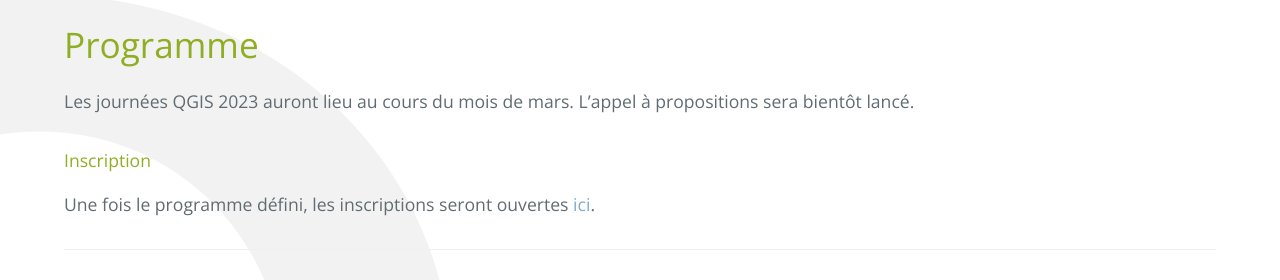
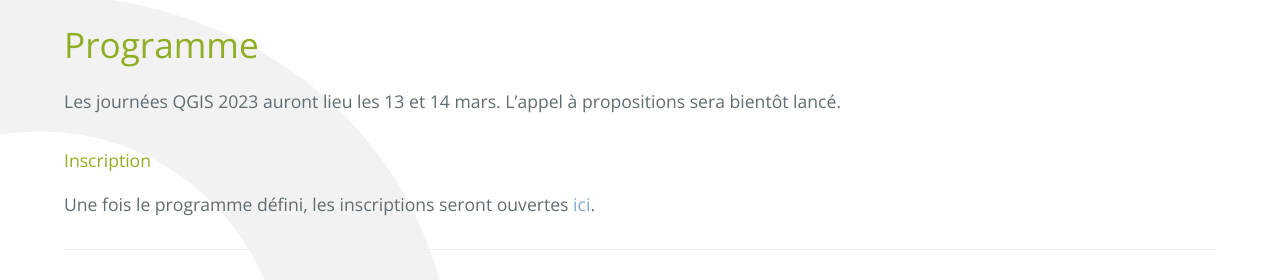
Before and after one commit to OSGeo-fr/QGIS-conf-fr-website, a Jekyll site: the page built from z20_programme.md, in a window 1280 px wide. Shown: the part 494-774 px from the top of the page. Built offline with Jekyll 4.4.1, drawn with Linux system fonts in a browser that asks for light colours.

Commit message:
Update z20_programme.md
remplacement de courant mars par les dates : 13 et 14

```diff
--- a/z20_programme.md
+++ b/z20_programme.md
@@ -7,7 +7,7 @@ menu: header
 
 # Programme
 
-Les journées QGIS 2023 auront lieu au cours du mois de mars. L'appel à propositions sera bientôt lancé.
+Les journées QGIS 2023 auront lieu les 13 et 14 mars. L'appel à propositions sera bientôt lancé.
 
 #### Inscription
 
```
